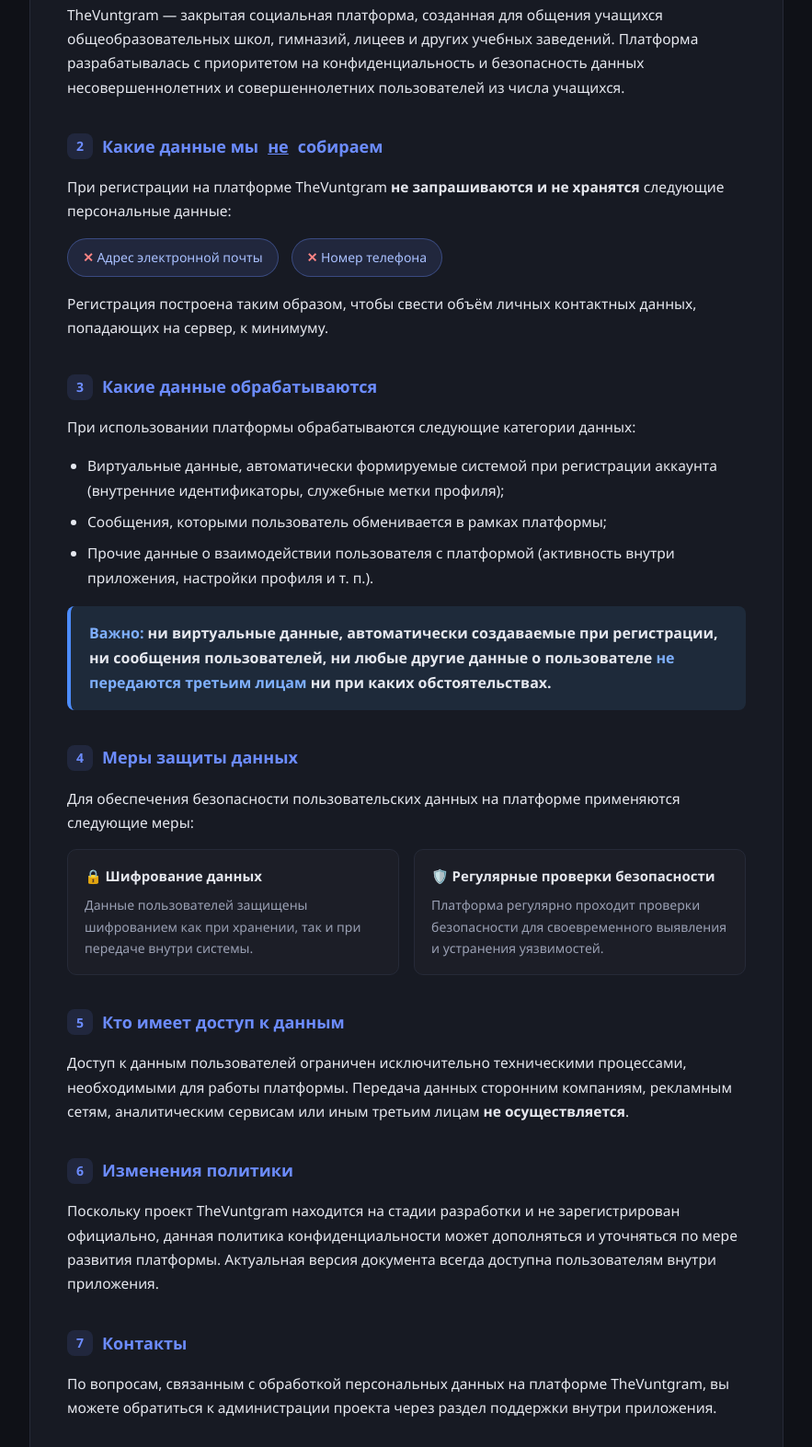
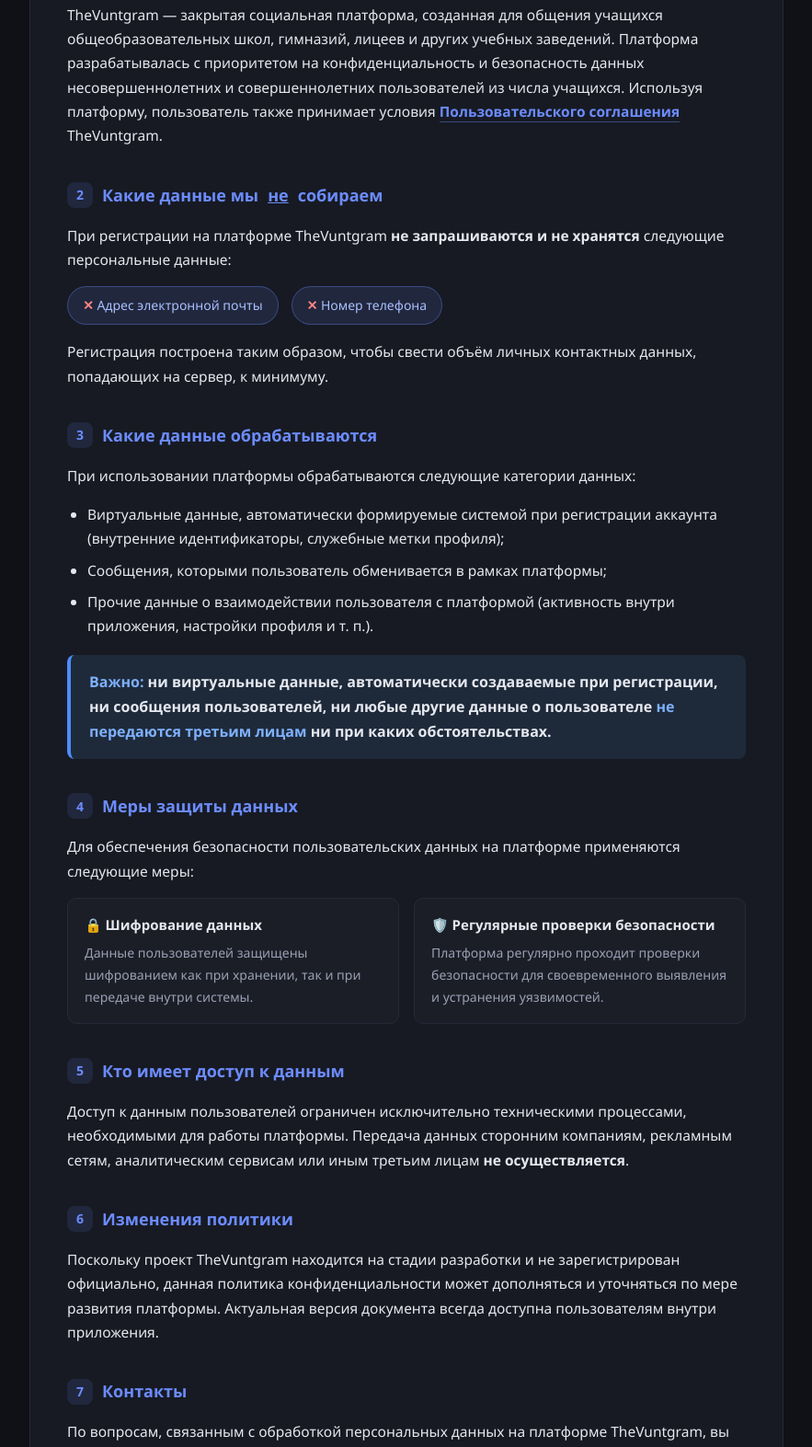
Before and after one commit to KrisRush111/politica, a plain HTML site: page index.html in a window 1280 px wide. Shown: the part 405-1978 px from the top of the page at 92% size, without its empty margins (198-1081 px from the left). Drawn offline with Linux system fonts and the light colour scheme.

Commit message:
Update index.html

```diff
--- a/index.html
+++ b/index.html
@@ -173,6 +173,18 @@
         margin: 0;
     }
 
+    a {
+        color: var(--accent);
+        text-decoration: none;
+        border-bottom: 1px solid rgba(108,140,255,0.4);
+        transition: color 0.2s ease, border-color 0.2s ease;
+    }
+
+    a:hover {
+        color: #a9c0ff;
+        border-color: #a9c0ff;
+    }
+
     footer {
         text-align: center;
         margin-top: 30px;
@@ -183,6 +195,69 @@
     @media (max-width: 600px) {
         .card { padding: 26px 22px; }
         .security-grid { grid-template-columns: 1fr; }
+    }
+
+    /* ===== Анимации появления ===== */
+    @keyframes fadeSlideUp {
+        from { opacity: 0; transform: translateY(24px); }
+        to   { opacity: 1; transform: translateY(0); }
+    }
+
+    @keyframes fadeIn {
+        from { opacity: 0; }
+        to   { opacity: 1; }
+    }
+
+    @keyframes popIn {
+        from { opacity: 0; transform: scale(0.94); }
+        to   { opacity: 1; transform: scale(1); }
+    }
+
+    header {
+        animation: fadeSlideUp 0.7s ease both;
+    }
+
+    .card {
+        animation: fadeSlideUp 0.8s ease 0.1s both;
+    }
+
+    .reveal {
+        opacity: 0;
+        transform: translateY(18px);
+        transition: opacity 0.7s ease, transform 0.7s ease;
+    }
+
+    .reveal.is-visible {
+        opacity: 1;
+        transform: translateY(0);
+    }
+
+    .pill, .security-item {
+        opacity: 0;
+        transform: scale(0.94);
+        transition: opacity 0.5s ease, transform 0.5s ease;
+    }
+
+    .pill.is-visible, .security-item.is-visible {
+        opacity: 1;
+        transform: scale(1);
+    }
+
+    .pill:nth-of-type(2), .security-item:nth-of-type(2) {
+        transition-delay: 0.12s;
+    }
+
+    footer {
+        animation: fadeIn 1s ease 0.3s both;
+    }
+
+    @media (prefers-reduced-motion: reduce) {
+        header, .card, footer, .pill, .security-item, .reveal {
+            animation: none !important;
+            transition: none !important;
+            opacity: 1 !important;
+            transform: none !important;
+        }
     }
 </style>
 </head>
@@ -201,15 +276,18 @@
             и каким образом обеспечивается их защита.
         </p>
 
-        <h2><span class="num">1</span>Общие положения</h2>
+        <h2 class="reveal"><span class="num">1</span>Общие положения</h2>
         <p>
             TheVuntgram — закрытая социальная платформа, созданная для общения учащихся
             общеобразовательных школ, гимназий, лицеев и других учебных заведений. Платформа
             разрабатывалась с приоритетом на конфиденциальность и безопасность данных
-            несовершеннолетних и совершеннолетних пользователей из числа учащихся.
+            несовершеннолетних и совершеннолетних пользователей из числа учащихся. Используя
+            платформу, пользователь также принимает условия
+            <a href="https://polsovatel.vercel.app/" target="_blank" rel="noopener noreferrer"><strong>Пользовательского соглашения</strong></a>
+            TheVuntgram.
         </p>
 
-        <h2><span class="num">2</span>Какие данные мы <u>не</u> собираем</h2>
+        <h2 class="reveal"><span class="num">2</span>Какие данные мы <u>не</u> собираем</h2>
         <p>
             При регистрации на платформе TheVuntgram <strong>не запрашиваются и не хранятся</strong>
             следующие персональные данные:
@@ -223,7 +301,7 @@
             попадающих на сервер, к минимуму.
         </p>
 
-        <h2><span class="num">3</span>Какие данные обрабатываются</h2>
+        <h2 class="reveal"><span class="num">3</span>Какие данные обрабатываются</h2>
         <p>При использовании платформы обрабатываются следующие категории данных:</p>
         <ul>
             <li>Виртуальные данные, автоматически формируемые системой при регистрации аккаунта (внутренние идентификаторы, служебные метки профиля);</li>
@@ -231,13 +309,13 @@
             <li>Прочие данные о взаимодействии пользователя с платформой (активность внутри приложения, настройки профиля и т. п.).</li>
         </ul>
 
-        <div class="highlight">
+        <div class="highlight reveal">
             <strong>Важно:</strong> ни виртуальные данные, автоматически создаваемые при регистрации,
             ни сообщения пользователей, ни любые другие данные о пользователе
             <strong>не передаются третьим лицам</strong> ни при каких обстоятельствах.
         </div>
 
-        <h2><span class="num">4</span>Меры защиты данных</h2>
+        <h2 class="reveal"><span class="num">4</span>Меры защиты данных</h2>
         <p>Для обеспечения безопасности пользовательских данных на платформе применяются следующие меры:</p>
         <div class="security-grid">
             <div class="security-item">
@@ -250,14 +328,14 @@
             </div>
         </div>
 
-        <h2><span class="num">5</span>Кто имеет доступ к данным</h2>
+        <h2 class="reveal"><span class="num">5</span>Кто имеет доступ к данным</h2>
         <p>
             Доступ к данным пользователей ограничен исключительно техническими процессами,
             необходимыми для работы платформы. Передача данных сторонним компаниям, рекламным
             сетям, аналитическим сервисам или иным третьим лицам <strong>не осуществляется</strong>.
         </p>
 
-        <h2><span class="num">6</span>Изменения политики</h2>
+        <h2 class="reveal"><span class="num">6</span>Изменения политики</h2>
         <p>
             Поскольку проект TheVuntgram находится на стадии разработки и не зарегистрирован
             официально, данная политика конфиденциальности может дополняться и уточняться по мере
@@ -265,7 +343,7 @@
             внутри приложения.
         </p>
 
-        <h2><span class="num">7</span>Контакты</h2>
+        <h2 class="reveal"><span class="num">7</span>Контакты</h2>
         <p>
             По вопросам, связанным с обработкой персональных данных на платформе TheVuntgram,
             вы можете обратиться к администрации проекта через раздел поддержки внутри приложения.
@@ -277,5 +355,27 @@
     </footer>
 
 </div>
+
+<script>
+    (function () {
+        var targets = document.querySelectorAll('.reveal, .pill, .security-item');
+
+        if (!('IntersectionObserver' in window)) {
+            targets.forEach(function (el) { el.classList.add('is-visible'); });
+            return;
+        }
+
+        var observer = new IntersectionObserver(function (entries) {
+            entries.forEach(function (entry) {
+                if (entry.isIntersecting) {
+                    entry.target.classList.add('is-visible');
+                    observer.unobserve(entry.target);
+                }
+            });
+        }, { threshold: 0.15, rootMargin: '0px 0px -40px 0px' });
+
+        targets.forEach(function (el) { observer.observe(el); });
+    })();
+</script>
 </body>
 </html>
```
